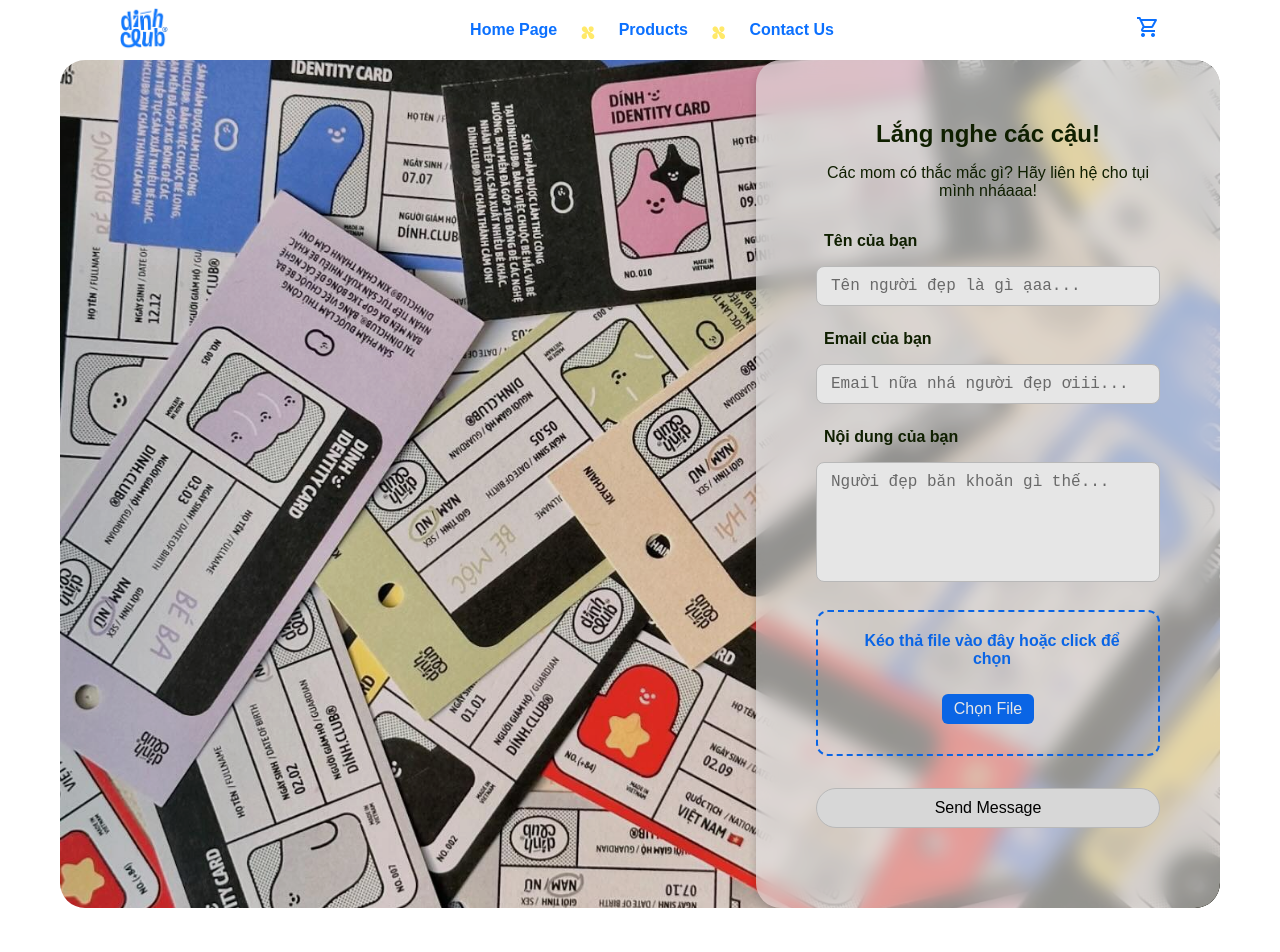
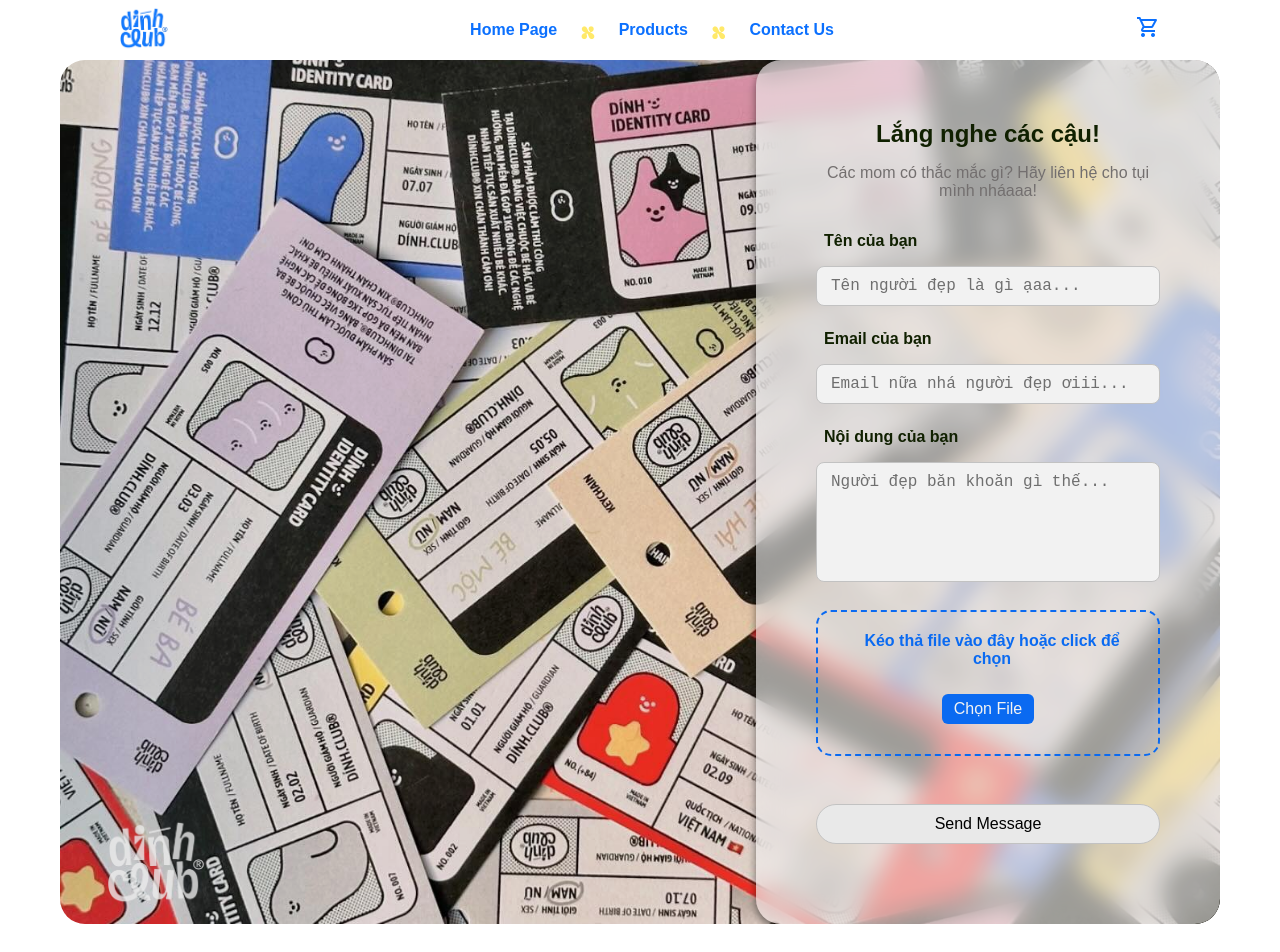
Before and after one commit to nhhoang14/DinhClub, a React (Vite) app: page /contact in a window 1280 px wide. Shown: the top 952 px of the page. Built offline with nearby package versions, Linux system fonts and the light colour scheme.

Commit message:
update contact page

```diff
--- a/src/css/Contact.css
+++ b/src/css/Contact.css
@@ -6,12 +6,27 @@
     border-radius: 25px;
     min-height: 88vh;
     margin: 60px;
-    filter: brightness(90%);
+    filter: brightness(95%);
     overflow: hidden;
     display: flex;
     justify-content: space-between;
     font-family: 'DFVN Bagel Fat One', sans-serif;
     color: #112200;
+}
+
+.contact .contact-info {
+    width: 60%;
+    display: flex;
+    justify-content: left;
+    align-items: flex-end;
+    padding-left: 48px;
+    padding-bottom: 12px;
+}
+
+.contact-info .logo {
+    opacity: 0.8;
+    max-width: 15%;
+    height: auto;
 }
 
 .contact-content {
@@ -26,9 +41,9 @@
     flex-direction: column;
     gap: 32px;
     background: rgba(255, 255, 255, 0.6);
-    backdrop-filter: blur(10px);
+    backdrop-filter: blur(12px);
     border-radius: 25px;
-    box-shadow: 0 4px 8px rgba(0, 0, 0, 0.2);
+    box-shadow: 0 4px 8px rgba(0, 0, 0, 0.5);
 }
 
 .contact-content .form-heading {
@@ -37,6 +52,11 @@
     display: flex;
     flex-direction: column;
     gap: 16px;
+}
+
+.contact-content .form-heading p {
+    font-size: 16px;
+    color: #797575;
 }
 
 .form-group {
@@ -76,7 +96,7 @@
 /* Drop area styles */
 .drop-area {
     border: 2px dashed #0b70fe;
-    border-radius: 12px;
+    border-radius: 15px;
     padding: 20px;
     text-align: center;
     color: #0b70fe;
@@ -103,13 +123,34 @@
     font-size: 14px;
     text-align: left;
 }
+
+.file-item .remove-btn {
+    text-align: center;
+    margin-left: 4px;
+    background: transparent;
+    padding: 4px 8px;
+    border: none;
+    cursor: pointer;
+    border-radius: 50%;
+    transition: background 0.2s;
+}
+
+.file-item .remove-btn:hover {
+    background: rgba(255, 0, 0, 0.1);
+}
+
+.file-item .remove-btn:active {
+    background: rgba(255, 0, 0, 0.2);
+}
+
 /* Drop area styles end */
 
 .contact-form .contact-btn {
     width: 100%;
-    margin: 0 auto;
+    margin-top: 16px;
     padding: 10px 0;
     font-size: 16px;
+    background: #f5f5f5;
     border: 1px solid #ccc;
     border-radius: 25px;
     transition: background 0.2s, color 0.2s;
@@ -121,6 +162,6 @@
 }
 
 .contact-form .contact-btn:active {
-    background: #0b70fe;
+    background: rgba(11, 112, 254, 0.5);
     color: white;
 }
--- a/src/css/Homepage.css
+++ b/src/css/Homepage.css
@@ -321,5 +321,5 @@
 }
 
 .hpcontact-btn:active {
-    background-color: #90C9EB;
+    background: rgba(11, 112, 254, 0.5);
 }
--- a/src/pages/Contact.jsx
+++ b/src/pages/Contact.jsx
@@ -1,5 +1,6 @@
 import { useState } from "react";
 import '../css/Contact.css';
+import logo from '../images/logo_white.png';
 
 function Contact() {
   const [files, setFiles] = useState([]);
@@ -36,7 +37,7 @@
   return (
     <div className="contact">
       <div className="contact-info">
-
+          <img src={logo} alt="Dính Club Logo" className="logo" />
       </div>
       <div className="contact-content">
         <form className="contact-form" action="">
@@ -90,6 +91,7 @@
                   </div>
                 ))}
               </div>
+
             </div>
             {/* Drop area end */}
           </div>
--- a/src/pages/HomePage.jsx
+++ b/src/pages/HomePage.jsx
@@ -12,6 +12,7 @@
 
 function HomePage() {
   const navigate = useNavigate();
+
   return (
     <div className="homepage">
 
```
